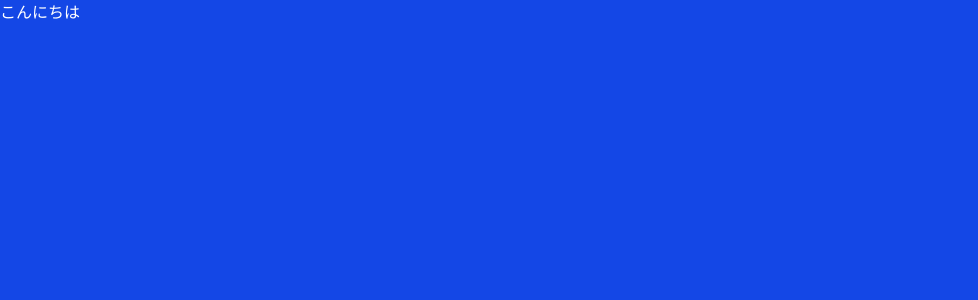
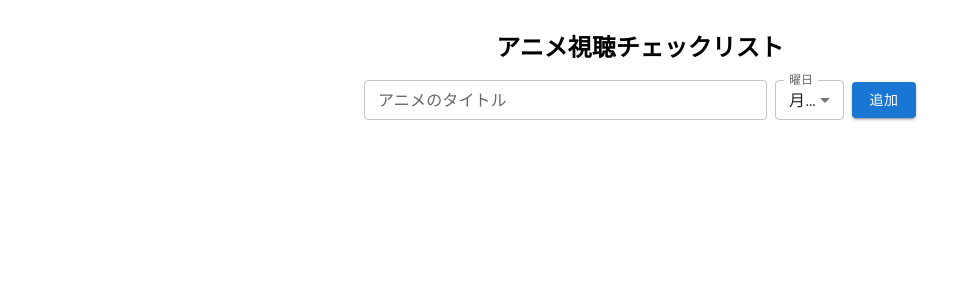
Before and after one commit to kiriboshiradish/mui-practice, a React (Vite) app: page / in a window 1280 px wide. Shown: the top 300 px of the page, without its empty margins (0-978 px from the left). Built offline with nearby package versions, Linux system fonts and the light colour scheme.

Commit message:
25種のMUIを追加したアニメ視聴チェックリストに変更

```diff
--- a/package.json
+++ b/package.json
@@ -10,6 +10,10 @@
     "preview": "vite preview"
   },
   "dependencies": {
+    "@emotion/react": "^11.14.0",
+    "@emotion/styled": "^11.14.1",
+    "@mui/icons-material": "^9.5.0",
+    "@mui/material": "^9.5.0",
     "@tailwindcss/vite": "^4.3.3",
     "react": "^19.2.8",
     "react-dom": "^19.2.8",
--- a/src/App.tsx
+++ b/src/App.tsx
@@ -1,11 +1,133 @@
 import './App.css'
+import { useState } from 'react';
+import Container from '@mui/material/Container';
+import TextField from '@mui/material/TextField';
+import Button from '@mui/material/Button';
+import List from '@mui/material/List';
+import ListItem from '@mui/material/ListItem';
+import ListItemText from '@mui/material/ListItemText';
+import Checkbox from '@mui/material/Checkbox';
+import IconButton from '@mui/material/IconButton';
+import DeleteIcon from '@mui/icons-material/Delete';
+import Chip from '@mui/material/Chip';
+import FormControl from '@mui/material/FormControl';
+import InputLabel from '@mui/material/InputLabel';
+import Select from '@mui/material/Select';
+import MenuItem from '@mui/material/MenuItem';
 
 function App() {
+  interface AnimeItem {
+    title: string;
+    checked: boolean;
+    episode: number;
+    broadcastDay: string;
+  }
+
+  const [inputTitle, setInputTitle] = useState('');
+  const [inputDay, setInputDay] = useState('月曜日');
+  const [animeList, setAnimeList] = useState<AnimeItem[]>([]);
+
+  // アニメを追加する関数
+  const handleAddAnime = () => {
+    if (inputTitle.trim() === '') return;
+    setAnimeList([
+      ...animeList,
+      { title: inputTitle, checked: false, episode: 1, broadcastDay: inputDay }
+    ]);
+    setInputTitle('');
+  };
+
+  // チェック状態を切り替える関数
+  const handleToggleCheck = (index: number) => {
+    const newlist = [...animeList];
+    newlist[index].checked = !newlist[index].checked;
+    setAnimeList(newlist);
+  };
+
+  // 話数を進める関数（ここが抜けていました）
+  const handleIncrementEpisode = (index: number) => {
+    const newlist = [...animeList];
+    newlist[index].episode += 1;
+    setAnimeList(newlist);
+  };
+
+  // アニメを削除する関数（ここが抜けていました）
+  const handledeleteAnime = (indexToDelete: number) => {
+    setAnimeList(animeList.filter((_, index) => index !== indexToDelete));
+  };
+
   return (
-    <div className="bg-blue-700 text-white h-screen">
-      こんにちは
-    </div>
-  )
+    <Container maxWidth="sm" className="min-h-screen py-8">
+      <h1 className="text-2xl font-bold text-center mb-4">アニメ視聴チェックリスト</h1>
+
+      <div className="mt-4 flex gap-2 items-center">
+        <TextField
+          label="アニメのタイトル"
+          variant="outlined"
+          size="small"
+          fullWidth
+          value={inputTitle}
+          onChange={(e) => setInputTitle(e.target.value)}
+        />
+
+        <FormControl size="small" className="min-w-[100px]">
+          <InputLabel>曜日</InputLabel>
+          <Select
+            value={inputDay}
+            label="曜日"
+            onChange={(e) => setInputDay(e.target.value)}
+          >
+            <MenuItem value="月曜日">月曜日</MenuItem>
+            <MenuItem value="火曜日">火曜日</MenuItem>
+            <MenuItem value="水曜日">水曜日</MenuItem>
+            <MenuItem value="木曜日">木曜日</MenuItem>
+            <MenuItem value="金曜日">金曜日</MenuItem>
+            <MenuItem value="土曜日">土曜日</MenuItem>
+            <MenuItem value="日曜日">日曜日</MenuItem>
+            <MenuItem value="未定">未定</MenuItem>
+          </Select>
+        </FormControl>
+
+        <Button variant="contained" color="primary" onClick={handleAddAnime}>
+          追加
+        </Button>
+      </div>
+
+      <List className="mt-4">
+        {animeList.map((anime, index) => (
+          <ListItem
+            key={index}
+            divider
+            secondaryAction={
+              <div className="flex items-center gap-2">
+                <Chip
+                  label={`${anime.episode}話`}
+                  color="primary"
+                  variant="outlined"
+                  size="small"
+                  onClick={() => handleIncrementEpisode(index)}
+                  title="クリックすると話数が進みます"
+                />
+                <IconButton edge="end" aria-label="delete" onClick={() => handledeleteAnime(index)}>
+                  <DeleteIcon />
+                </IconButton>
+              </div>
+            }
+          >
+            <Checkbox
+              checked={anime.checked}
+              onChange={() => handleToggleCheck(index)}
+            />
+            <ListItemText
+              primary={anime.title}
+              secondary={`更新: ${anime.broadcastDay}`}
+              className={anime.checked ? "line-through text-gray-400" : ""}
+            />
+          </ListItem>
+        ))}
+      </List>
+    </Container>
+  );
 }
 
 export default App
```
Also changed, not shown: 1 other file (tests, documents, lock files or other folders).
